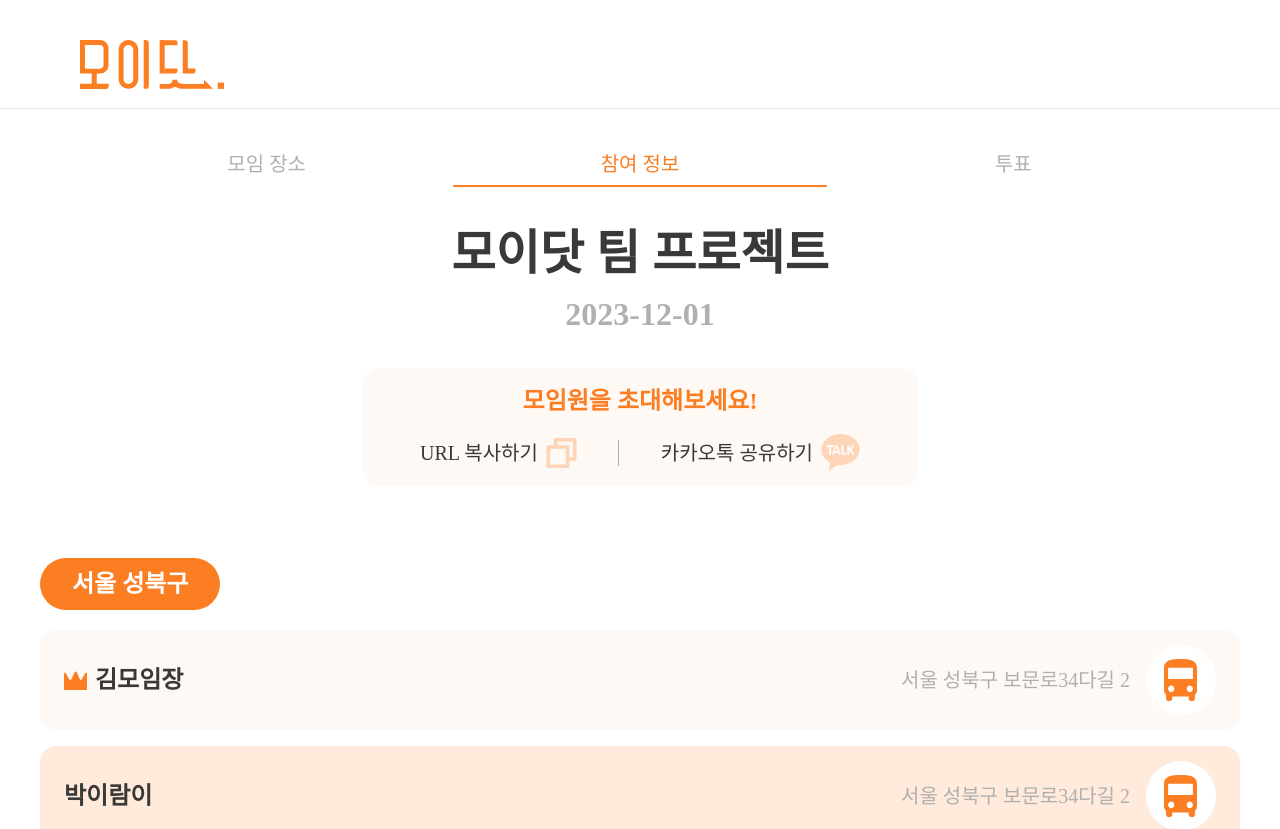
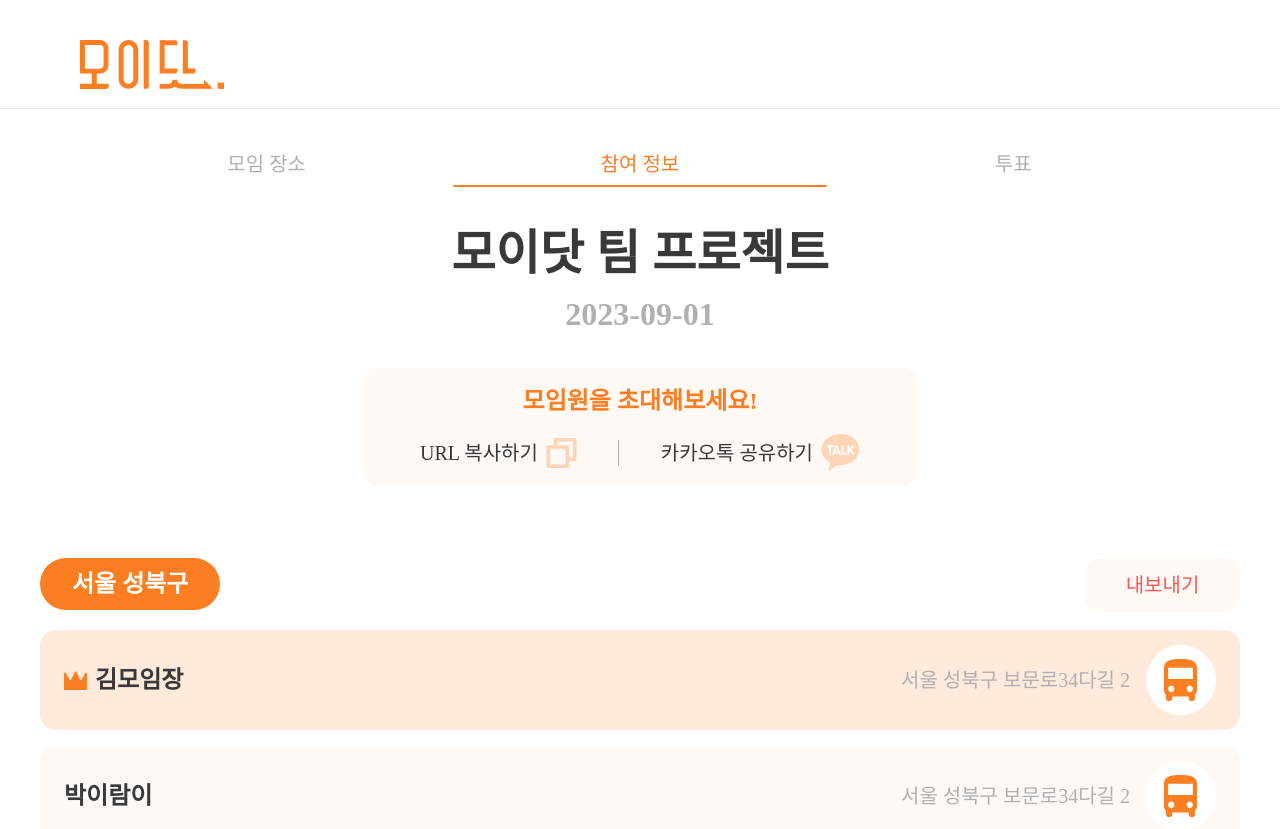
Before and after one commit to moidot/frontend, a Next.js app: page /participant in a window 1280 px wide. Shown: the top 829 px of the page. Built offline with nearby package versions, Linux system fonts and the light colour scheme; no server answers; a web font is replaced by a local one.

Commit message:
Feat: 내보내기, url 복사 기능

```diff
--- a/package.json
+++ b/package.json
@@ -9,6 +9,7 @@
     "lint": "next lint"
   },
   "dependencies": {
+    "@hookform/resolvers": "^3.3.1",
     "@tanstack/react-query": "^4.33.0",
     "@tanstack/react-query-devtools": "^4.33.0",
     "@types/node": "20.4.8",
@@ -24,12 +25,14 @@
     "react": "18.2.0",
     "react-cookie": "^6.1.0",
     "react-dom": "18.2.0",
+    "react-hook-form": "^7.45.4",
     "react-router-dom": "^6.15.0",
     "recoil": "^0.7.7",
     "recoil-persist": "^5.1.0",
     "styled-reset": "^4.5.1",
     "tailwindcss": "^3.3.3",
-    "typescript": "5.1.6"
+    "typescript": "5.1.6",
+    "yup": "^1.2.0"
   },
   "devDependencies": {
     "@svgr/webpack": "^8.0.1",
--- a/public/test/participate.json
+++ b/public/test/participate.json
@@ -1,50 +1,62 @@
- {
-  "code" : 0,
-  "message" : "성공",
-  "data" : {
-    "groupId" : 1,
-    "adminId" : 1,
-    "name" : "모이닷 팀 프로젝트",
-    "date" : "2023-12-01",
-    "participantsByRegion" : [ {
-      "regionName" : "서울 성북구",
-      "participations" : [ {
-        "participationId" : 1,
-        "userId" : 1,
-        "userName" : "김모임장",
-        "locationName" : "서울 성북구 보문로34다길 2",
-        "transportation" : "PUBLIC"
-      }, {
-        "participationId" : 2,
-        "userId" : 13,
-        "userName" : "박이람이",
-        "locationName" : "서울 성북구 보문로34다길 2",
-        "transportation" : "PUBLIC"
-      } ]
-    }, {
-      "regionName" : "서울 강북구",
-      "participations" : [ {
-        "participationId" : 3,
-        "userId" : 25,
-        "userName" : "천수제비",
-        "locationName" : "서울 강북구 도봉로 76가길 55",
-        "transportation" : "PERSONAL"
-      }, {
-        "participationId" : 4,
-        "userId" : 6,
-        "userName" : "모람모람",
-        "locationName" : "서울 강북구 도봉로 76가길 54",
-        "transportation" : "PUBLIC"
-      } ]
-    }, {
-      "regionName" : "경기도 부천시",
-      "participations" : [ {
-        "participationId" : 3,
-        "userId" : 25,
-        "userName" : "낭만 ENFP",
-        "locationName" : "경기도 부천시 부천로 1",
-        "transportation" : "PERSONAL"
-      } ]
-    } ]
+{
+  "code": 0,
+  "message": "성공",
+  "data": {
+    "groupId": 1,
+    "adminEmail": "kim@naver.com",
+    "name": "모이닷 팀 프로젝트",
+    "date": "2023-09-01",
+    "participantsByRegion": [
+      {
+        "regionName": "서울 성북구",
+        "participations": [
+          {
+            "participationId": 1,
+            "userEmail": "kim@naver.com",
+            "userName": "김모임장",
+            "locationName": "서울 성북구 보문로34다길 2",
+            "transportation": "PUBLIC"
+          },
+          {
+            "participationId": 2,
+            "userEmail": "park@naver.com",
+            "userName": "박이람이",
+            "locationName": "서울 성북구 보문로34다길 2",
+            "transportation": "PUBLIC"
+          }
+        ]
+      },
+      {
+        "regionName": "서울 강북구",
+        "participations": [
+          {
+            "participationId": 3,
+            "userEmail": "cheon@gmail.com",
+            "userName": "천수제비",
+            "locationName": "서울 강북구 도봉로 76가길 55",
+            "transportation": "PERSONAL"
+          },
+          {
+            "participationId": 4,
+            "userEmail": "moram@gmail.com",
+            "userName": "모람모람",
+            "locationName": "서울 강북구 도봉로 76가길 54",
+            "transportation": "PUBLIC"
+          }
+        ]
+      },
+      {
+        "regionName": "경기도 부천시",
+        "participations": [
+          {
+            "participationId": 3,
+            "userEmail": "enfp@gmail.com",
+            "userName": "낭만 ENFP",
+            "locationName": "경기도 부천시 부천로 1",
+            "transportation": "PERSONAL"
+          }
+        ]
+      }
+    ]
   }
 }
--- a/src/apis/participant.ts
+++ b/src/apis/participant.ts
@@ -1,6 +1,63 @@
+import { AxiosRequestConfig } from 'axios';
 import customedAxios from './customedAxios';
 
-export const getAllParticipantList = async (groupId: string) => {
+interface UserInfoProps {
+  participateId: string;
+  userName: string;
+  locationName: string;
+  latitude: number;
+  longitude: number;
+  transportationType: string;
+}
+
+// 전체 스페이스 참여자 목록 조회
+export const getAllParticipantList = async (groupId: number) => {
   const { data } = await customedAxios.get('/group', { params: { groupId: groupId } });
   return data;
 };
+
+// 스페이스 나가기(모임원)
+export const deleteParticipant = async (participateId: number) => {
+  const requestConfig: AxiosRequestConfig = {};
+  requestConfig.data = { participateId: participateId };
+  const { data } = await customedAxios.delete('/group/participate', requestConfig);
+  return data;
+};
+
+// 스페이스 삭제(모임장)
+export const deleteSpace = async (groupId: number) => {
+  const requestConfig: AxiosRequestConfig = {};
+  requestConfig.data = { groupId: groupId };
+  const { data } = await customedAxios.delete('/group', requestConfig);
+  return data;
+};
+
+// 모임원 내보내기(모임장 권한)
+export const exitParticipant = async (participateId: number) => {
+  const requestConfig: AxiosRequestConfig = {};
+  requestConfig.data = { participateId: participateId };
+  const { data } = await customedAxios.delete('/group/participate/removal', requestConfig);
+  return data;
+};
+
+// 유저 정보 수정 API
+export const updateUserInfo = async ({
+  participateId,
+  userName,
+  locationName,
+  latitude,
+  longitude,
+  transportationType,
+}: UserInfoProps) => {
+  const requestConfig: AxiosRequestConfig = {};
+  requestConfig.data = {
+    participationId: participateId,
+    userName: userName,
+    locationName: locationName,
+    latitude: latitude,
+    longitude: longitude,
+    transportationType: transportationType,
+  };
+  const { data } = await customedAxios.patch('/group/participate/removal', requestConfig);
+  return data;
+};
--- a/src/components/participate/list.tsx
+++ b/src/components/participate/list.tsx
@@ -1,12 +1,29 @@
 import Master from '@assets/participate/icon_master.svg';
 import KakaoTalk from '@assets/participate/icon_kakao_talk.svg';
 import Copy from '@assets/participate/icon_copy.svg';
+import DeleteBtn from '@assets/participate/icon_delete.svg';
 import Car from '@assets/transportation/icon_circle_car.svg';
 import Sub from '@assets/transportation/icon_circle_sub.svg';
 import { ParticipantsByRegionProps, ParticipationDataProps, ParticipationsProps } from '@/types/ParticipateType';
+import { handleCopyClipBoard } from '@/utils/copyUrl';
+import { useRecoilValue } from 'recoil';
+import { currentUserAtom } from '@/states/currentUserAtom';
+import { useMutation } from '@tanstack/react-query';
+import { exitParticipant } from '@/apis/participant';
 
-const ParticipationList = ({ data, role }: ParticipationDataProps) => {
-  const currentLoginUserId: number = 13;
+const ParticipationList = ({ data, mode, setMode }: ParticipationDataProps) => {
+  const currentUserValue = useRecoilValue(currentUserAtom); // 로그인한 유저 정보 가져오기
+  const location = { pathname: 'http://baseurl.com/participant' }; // 배포 url로 변경하기
+  const { mutate } = useMutation((participantId: number) => exitParticipant(participantId), {
+    onSuccess: () => {
+      // mutate가 정상적으로 실행되면, 함수를 실행합니다.
+      console.log('내보내기 성공');
+    },
+    onError: () => {
+      // mutate가 실패하면, 함수를 실행합니다.
+      console.log('내보내기 error');
+    },
+  });
   return (
     <div className="max-w-[1200px]">
       <div className="text-center mt-10">
@@ -16,7 +33,9 @@ const ParticipationList = ({ data, role }: ParticipationDataProps) => {
       <div className="w-[555px] bg-bg_orange rounded-2xl text-center mx-auto mt-[30px] mb-[48px] p-[15px]">
         <div className="text-main_orange text-b1 font-bold mb-[15px]">모임원을 초대해보세요!</div>
         <div className="flex w-[440px] justify-between items-center text-b3 text-font_black mx-auto">
-          <div className="flex items-center cursor-pointer text-b2">
+          <div
+            className="flex items-center cursor-pointer text-b2"
+            onClick={() => handleCopyClipBoard(`${location.pathname}`)}>
             URL 복사하기
             <Copy className="ml-2" />
           </div>
@@ -28,10 +47,11 @@ const ParticipationList = ({ data, role }: ParticipationDataProps) => {
         </div>
       </div>
       <div className="relative">
-        {role === 'leader' && (
+        {currentUserValue.email === data.adminEmail && (
           <button
             type="button"
-            className="absolute right-0 w-[155px] h-[54px] bg-bg_orange rounded-2xl text-b2 text-alert_delete">
+            className="absolute right-0 w-[155px] h-[54px] bg-bg_orange rounded-2xl text-b2 text-alert_delete"
+            onClick={() => setMode(!mode)}>
             내보내기
           </button>
         )}
@@ -44,43 +64,35 @@ const ParticipationList = ({ data, role }: ParticipationDataProps) => {
                 </div>
               </div>
               {item.participations &&
-                item.participations.map((part: ParticipationsProps) =>
-                  currentLoginUserId === part.userId ? (
+                item.participations.map((part: ParticipationsProps) => (
                   <div
                     key={part.participationId}
-                      className="flex justify-between w-full h-[100px] items-center bg-disabled_orange rounded-2xl pl-[24px] font-bold text-font_black mb-4">
+                    className="flex justify-between w-full h-[100px] items-center rounded-2xl pl-[24px] font-bold text-font_black mb-4"
+                    style={
+                      //현재 로그인 한 유저 배경색 짙게 표시
+                      currentUserValue.email === part.userEmail
+                        ? { backgroundColor: '#FFEADB' }
+                        : { backgroundColor: '#FFF9F5' }
+                    }>
                     <div className="flex items-center text-b1">
-                        {data.adminId === part.userId && <Master className="mr-2" />}
+                      {/* 모임장 왕관 표시 */}
+                      {data.adminEmail === part.userEmail && <Master className="mr-2" />}
                       <span>{part.userName}</span>
                     </div>
                     <div className="flex items-center">
                       <span className="text-font_gray font-light pr-4 text-b2">{part.locationName}</span>
-                        {part.transportation === 'PUBLIC' ? (
+                      {/* 교통 수단 표시 */}
+                      {mode ? (
+                        <DeleteBtn className="mr-[24px]" onClick={() => mutate(1)} />
+                      ) : part.transportation === 'PUBLIC' ? (
                         <Sub className="mr-[24px]" />
                       ) : (
                         <Car className="mr-[24px]" />
                       )}
+                      {}
                     </div>
                   </div>
-                  ) : (
-                    <div
-                      key={part.participationId}
-                      className="flex justify-between w-full h-[100px] items-center bg-bg_orange rounded-2xl pl-[24px] font-bold text-font_black mb-4">
-                      <div className="flex items-center text-b1">
-                        {data.adminId === part.userId && <Master className="mr-2" />}
-                        <span>{part.userName}</span>
-                      </div>
-                      <div className="flex items-center">
-                        <span className="text-font_gray font-light pr-4 text-b2">{part.locationName}</span>
-                        {part.transportation === 'PUBLIC' ? (
-                          <Sub className="mr-[24px]" />
-                        ) : (
-                          <Car className="mr-[24px]" />
-                        )}
-                      </div>
-                    </div>
-                  ),
-                )}
+                ))}
             </div>
           ))}
       </div>
--- a/src/pages/participant/index.tsx
+++ b/src/pages/participant/index.tsx
@@ -9,14 +9,17 @@ import { fetchInfo } from '@/components/participate/dataFetch';
 import ParticipationList from '@/components/participate/list';
 import { ParticipationProps } from '@/types/ParticipateType';
 import { useRouter } from 'next/router';
-import { useQuery } from '@tanstack/react-query';
-import { getAllParticipantList } from '@/apis/participant';
+import { useRecoilValue } from 'recoil';
+import { currentUserAtom } from '@/states/currentUserAtom';
+// import { useQuery } from '@tanstack/react-query';
+// import { getAllParticipantList } from '@/apis/participant';
 
 const ParticipatePage = () => {
   const [isClickDelete, setIsClickDelete] = useState<boolean>(false);
   const [partData, setPartData] = useState<ParticipationProps>();
   // eslint-disable-next-line @typescript-eslint/no-unused-vars
   const [role, setRole] = useState<string>('member'); // 모임장 / 모임원 구분
+  const [updateMode, setUpdateMode] = useState<boolean>(false);
   const deleteLeaderTitle: string = '정말 모이닷 스페이스를 삭제하시겠어요?';
   const deleteLeaderDesc: string =
     '모이닷스페이스에 등록된 모임원의 정보, 추천 장소 정보,\n투표 기록 등 모든 정보가 삭제됩니다!';
@@ -27,25 +30,37 @@ const ParticipatePage = () => {
     const data: ParticipationProps = await fetchInfo();
     if (data) setPartData(data as ParticipationProps);
   };
+  const currentUserValue = useRecoilValue(currentUserAtom);
   const router = useRouter();
+  // const { data } = useQuery(['get-all-participant'], () => getAllParticipantList(7));
+  // console.log('data는?', data?.data);
 
   useEffect(() => {
     getPartData();
+    // getAllParticipantList(5);
+    // setPartData(data?.data);
   }, []);
 
-  const { data } = useQuery(['get-all-participant'], () => getAllParticipantList('5'));
-  console.log('data는?', data);
+  useEffect(() => {
+    if (currentUserValue.email === partData?.adminEmail) setRole('leader');
+    else setRole('member');
+  }, [partData]);
 
   return (
     <section>
       <Header />
       <Navbar focusType={NAV_LIST.PARTICIPANT} />
       <div className="max-w-[1200px] mx-auto font-Pretendard">
-        {partData && <ParticipationList data={partData} role={role} />}
+        {partData && <ParticipationList data={partData} mode={updateMode} setMode={setUpdateMode} />}
         <div className="w-[585px] my-[100px] mx-auto">
           <div
             className="cursor-pointer flex w-[585px] h-[78px] items-center justify-center bg-main_orange rounded-2xl text-white text-b1 font-bold"
-            onClick={() => router.push('/participant/myInfo')}>
+            onClick={() =>
+              router.push({
+                pathname: '/participant/myInfo',
+                query: { nickname: '김아랑', address: '서울 성북구 동소문로4다길 42', transportation: 'PUBLIC' },
+              })
+            }>
             내 정보 수정하기
           </div>
           <div
--- /dev/null
+++ b/src/states/currentUserAtom.ts
@@ -0,0 +1,13 @@
+import { atom } from 'recoil';
+
+export interface CurrentUserAtomProps {
+  name: string;
+  email: string;
+}
+export const currentUserAtom = atom<CurrentUserAtomProps>({
+  key: 'currentUserAtom',
+  default: {
+    name: '김모임장',
+    email: 'kim@naver.com',
+  },
+});
--- /dev/null
+++ b/src/utils/copyUrl.ts
@@ -0,0 +1,8 @@
+export const handleCopyClipBoard = async (text: string) => {
+  try {
+    await navigator.clipboard.writeText(text);
+    alert('클립보드에 링크가 복사되었어요.');
+  } catch (err) {
+    console.log(err);
+  }
+};
```
Also changed, not shown: src/components/participate/popup.tsx (+30 -9 lines), src/components/participate/teamExitPopup.tsx (+13 -2 lines), src/pages/participant/myInfo/index.tsx (+41 -5 lines), src/types/ParticipateType.ts (+5 -3 lines), public/assets/participate/icon_delete.svg (added), 1 other file (tests, documents, lock files or other folders). Lines whose indentation alone changed are shown as unchanged.
